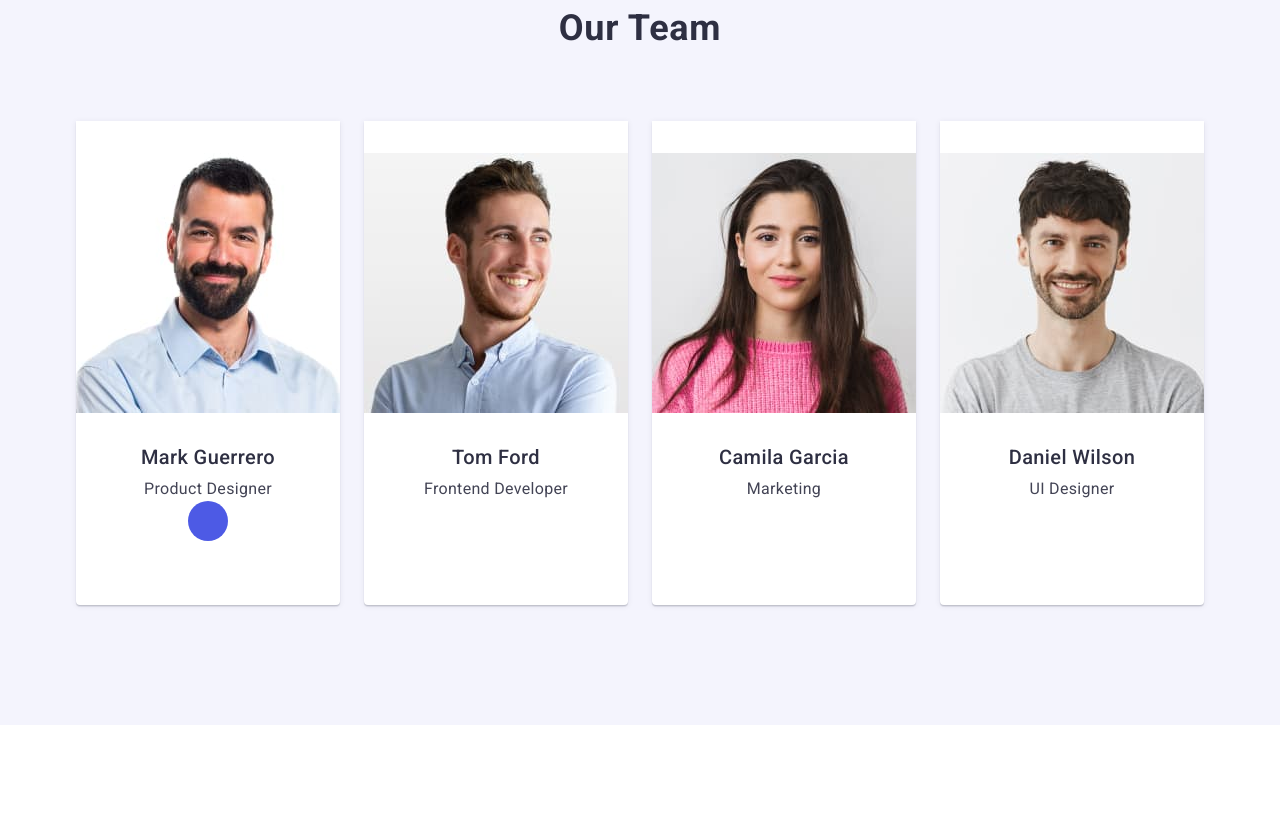
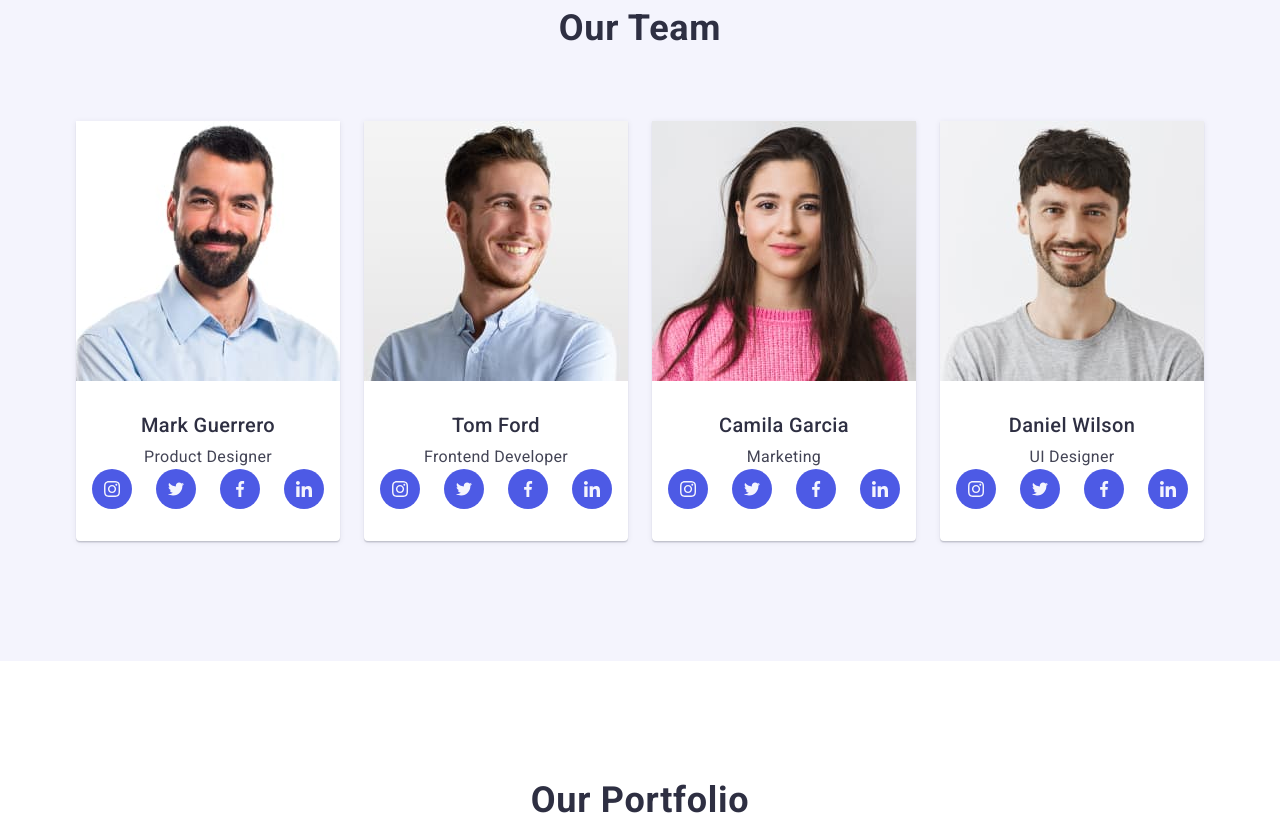
Before and after one commit to DianaOlegivna/goit-markup-hw-06, a plain HTML site: page index.html in a window 1280 px wide. Shown: the part 1320-2144 px from the top of the page. Drawn offline with nearby package versions, Linux system fonts and the light colour scheme.

Commit message:
update index html file

```diff
--- a/css/styles.css
+++ b/css/styles.css
@@ -297,39 +297,6 @@ img {
 /*============ /BENEFITS SECTION ====== */
 
 /*============ Team Section ====== */
-.icons-social-network {
-    display: flex;
-    justify-content: center;
-    gap: 24px;
-}
-
-.social-network {
-    width: 40px;
-    height: 40px;
-}
-
-.icons-media {
-width: 100%;
- height: 100%;
-background-color: #4d5ae5;
-border-radius: 50%;
-display: flex;
-align-items: center;
-justify-content: center;
-transition: background-color 250ms cubic-bezier(0.4, 0, 0.2, 1);
-
-}
-
-.icons-media:hover
-.icons-media:focus {
-    background-color: #404bbf;
-    background-color: #404bbf;
-}
-
-.icons-social {
-    fill: #f4f4fd;
-}
-
 .team-section {
     background-color: #F4F4FD;
     padding: 120px 0;
@@ -340,9 +307,8 @@ transition: background-color 250ms cubic-bezier(0.4, 0, 0.2, 1);
 }
 
 .team-list {
-    display:flex;
+    display: flex;
     gap: 24px;
-    justify-content: center;
 }
 
 .avatar-container {
@@ -361,7 +327,6 @@ transition: background-color 250ms cubic-bezier(0.4, 0, 0.2, 1);
 
 }
 
-
 .team-list-item {
     background-color: #FFFFFF;
     width: calc((100% - 72px) / 4);
@@ -369,8 +334,6 @@ transition: background-color 250ms cubic-bezier(0.4, 0, 0.2, 1);
     box-shadow: 0px 1px 6px rgba(46, 47, 66, 0.08),
         0px 1px 1px rgba(46, 47, 66, 0.16),
         0px 2px 1px rgba(46, 47, 66, 0.08);
-    text-align: center;
-    padding: 32px 0;
 }
 
 .team-list-text {
@@ -381,6 +344,39 @@ transition: background-color 250ms cubic-bezier(0.4, 0, 0.2, 1);
 
 }
 
+.icons-media {
+    display: flex;
+    justify-content: center;
+    gap:24px;
+}
+
+.media-icons {
+
+        width: 40px;
+        height: 40px;
+}
+
+
+.link-social-media {
+    width: 100%;
+    height: 100%;
+    background-color:#4d5ae5;
+    border-radius: 50%;
+    display: flex;
+    align-items: center;
+    justify-content: center;
+    transition: background-color 250ms cubic-bezier(0.4, 0, 0.2, 1);;
+}
+
+.link-social-media:hover
+.link-social-media:focus  {
+    background-color: #404bbf;
+ }
+
+.social-media-icons {
+    fill:#F4F4FD;
+
+}
 
 /*============ /Team Section ====== */
 
@@ -399,12 +395,17 @@ transition: background-color 250ms cubic-bezier(0.4, 0, 0.2, 1);
 
 
 
-.portfolio-list-item:hover .portfolio-overlay {
+.portfolio-list-item:hover {
     box-shadow: 0px 1px 6px rgba(46, 47, 66, 0.08),
         0px 1px 1px rgba(46, 47, 66, 0.16),
         0px 2px 1px rgba(46, 47, 66, 0.08);
+
+}
+
+.portfolio-overlay:hover {
     transform: translateY(0%);
 }
+
 
 
 .portfolio-overlay {
@@ -483,84 +484,25 @@ transition: background-color 250ms cubic-bezier(0.4, 0, 0.2, 1);
 /*=========== / Our Portfolio ====== */
 
 /*=========== Page Footer ========= */
-.footer-logo-paragraph {
-    margin-right: 120px
-}
-
 .page-footer {
     background-color: #2e2f42;
     padding: 100px 0;
 
 }
 
-.social-link {
-    width: 100%;
-    height: 100%;
-    background-color: #4d5ae5;
-    border-radius: 50%;
+.footer-container {
     display: flex;
-    align-items: baseline;
-    margin-right: 120px;
-
-}
-
-.social-link:hover
-.social-link:focus {
-    background-color: #31d0aa;
-}
-
-.icons-social  {
-    fill: #f4f4fd;
-}
-
-
-.footer-container {
+    align-items: center;
     gap: 0;
     justify-content: flex-start;
-    flex-direction: column;
+    flex-direction: row;
     margin: 0 auto;
     padding: 0 15px;
-}
-
-.icons-social-media {
-    display: flex;
-    gap: 16px;
-}
-
-.social-link-item {
-    width: 40px;
-    height: 40px;
 }
 
 .footer-logo {
     display: inline-block;
     margin-bottom: 16px;
-}
-
-.link-text {
-    font-weight: 500;
-    font-size: 16px;
-    line-height: 1.5;
-    letter-spacing: 0.02em;
-    color:#FFFFFF;
-    margin-bottom: 16px;
-
-
-}
-
-.social-icons {
-    display: flex;
-    justify-content: center;
-    gap: 16px;
-
-}
-
-.social-icons svg {
-    width: 24px;
-     height: 24px;
-    fill: none;
-
-
 }
 
 .page-description {
@@ -575,4 +517,44 @@ transition: background-color 250ms cubic-bezier(0.4, 0, 0.2, 1);
     color: #f4f4fd;
 }
 
+.logo-description {
+    margin-right: 120px;
+}
+
+.description-social-media {
+    font-weight: 500;
+    font-size: 16px;
+    line-height: 1.5;
+    letter-spacing: 0.02em;
+    color:#FFFFFF;
+    margin-bottom: 16px;
+}
+
+.media-icons-footer {
+    display: flex;
+    gap:16px;
+
+}
+
+.list-media-icons {
+    width: 40px;
+    height: 40px;
+    transition: background-color 250ms cubic-bezier(0.4, 0, 0.2, 1);
+}
+
+.icons-media-link {
+    width: 100%;
+        height: 100%;
+        background-color: #4d5ae5;
+        border-radius: 50%;
+        display: flex;
+        align-items: center;
+        justify-content: center;
+}
+
+.icons-media-link:hover
+.icons-media-link:focus {
+    background-color: #31d0aa;
+}
+
 /*=========== /Page Footer ========= */
--- a/index.html
+++ b/index.html
@@ -125,94 +125,167 @@
                 <h2 class="section-title"> Our Team </h2>
                 <ul class="team-list">
                     <li class="team-list-item">
-                    <img class="team-list-avatar" src="./images/mark-guerrero.jpg" alt="Mark Guerrero avatar" width="264" height="260"/>
+                        <img class="team-list-avatar" src="./images/mark-guerrero.jpg" alt="Mark Guerrero avatar" width="264"
+                            height="260" />
                         <div class="container avatar-container">
                             <h3 class="team-list-fullname">Mark Guerrero</h3>
                             <p class="team-list-text">Product Designer</p>
-                    <div class="social-icons">
-                        <ul class="icons-social-network">
-                            <li class="social-network">
-                            <a class="icons-media" href="">
-                    <svg class="icons-social" width="16" height="16">
+
+                            <ul class="icons-media">
+                                <li class="media-icons">
+                                    <a class="link-social-media" href="">
+                                        <svg class="social-media-icons" width="16" height="16">
                                             <use href="./images/icons.svg#icon-instagram-2"></use>
                                         </svg>
-                    <svg  class="icons-social" width="16" height="16">
+                                    </a>
+                                    </li>
+                                    <li class="media-icons">
+                                    <a class="link-social-media" href="">
+                                        <svg class="social-media-icons" width="16" height="16">
                                             <use href="./images/icons.svg#icon-Group"></use>
                                         </svg>
-                    <svg  class="icons-social" width="16" height="16">
-                        <use href="./images/icons.svg#con-facebook-1"></use>
+                                    </a>
+                                    </li>
+                                    <li class="media-icons">
+                                    <a class="link-social-media" href="">
+                                        <svg class="social-media-icons" width="16" height="16">
+                                            <use href="./images/icons.svg#icon-facebook-1"></use>
                                         </svg>
-                    <svg  class="icons-social" width="16" height="16">
+                                    </a>
+                                    </li>
+                                    <li class="media-icons">
+                                    <a class="link-social-media" href="">
+                                        <svg class="social-media-icons" width="16" height="16">
                                             <use href="./images/icons.svg#icon-linkedin-1"></use>
                                         </svg>
                                     </a>
                                     </li>
+
+
                             </ul>
+
                         </div>
-                    </div>
+
 
                     </li>
                     <li class="team-list-item">
-                    <img class="team-list-avatar" src="./images/tom-ford.jpg" alt="Tom Ford avatar" width="264" height="260"/>
+                        <img class="team-list-avatar" src="./images/tom-ford.jpg" alt="Tom Ford avatar" width="264"
+                            height="260" />
                         <div class="container avatar-container">
                             <h3 class="team-list-fullname">Tom Ford</h3>
                             <p class="team-list-text">Frontend Developer</p>
-                    <div class="social-icons">
-                        <svg>
-                            <use href="./images/icons.svg.svg#icon-instagram-2"></use>
+                            <ul class="icons-media">
+                                <li class="media-icons">
+                                    <a class="link-social-media" href="">
+                                        <svg class="social-media-icons" width="16" height="16">
+                                            <use href="./images/icons.svg#icon-instagram-2"></use>
                                         </svg>
-                        <svg>
-                            <use href="./images/icons.svg.svg#icon-Group"></use>
+                                    </a>
+                                </li>
+                                <li class="media-icons">
+                                    <a class="link-social-media" href="">
+                                        <svg class="social-media-icons" width="16" height="16">
+                                            <use href="./images/icons.svg#icon-Group"></use>
                                         </svg>
-                        <svg>
-                            <use href="./images/icons.svg.svg#icon-facebook-1"></use>
+                                    </a>
+                                </li>
+                                <li class="media-icons">
+                                    <a class="link-social-media" href="">
+                                        <svg class="social-media-icons" width="16" height="16">
+                                            <use href="./images/icons.svg#icon-facebook-1"></use>
                                         </svg>
-                        <svg>
-                            <use href="./images/icons.svg.svg#icon-linkedin-1"></use>
+                                    </a>
+                                </li>
+                                <li class="media-icons">
+                                    <a class="link-social-media" href="">
+                                        <svg class="social-media-icons" width="16" height="16">
+                                            <use href="./images/icons.svg#icon-linkedin-1"></use>
                                         </svg>
-                    </div>
+                                    </a>
+                                </li>
+
+
+                            </ul>
                         </div>
                     </li>
                     <li class="team-list-item">
-                    <img class="team-list-avatar" src="./images/camila-garcia.jpg" alt="Camila Garcia avatar" width="264" height="260"/>
+                        <img class="team-list-avatar" src="./images/camila-garcia.jpg" alt="Camila Garcia avatar" width="264"
+                            height="260" />
                         <div class="container avatar-container">
                             <h3 class="team-list-fullname">Camila Garcia</h3>
                             <p class="team-list-text">Marketing</p>
-                    <div class="social-icons">
-                        <svg>
-                            <use href="./images/icons.svg.svg#icon-instagram-2"></use>
+                            <ul class="icons-media">
+                                <li class="media-icons">
+                                    <a class="link-social-media" href="">
+                                        <svg class="social-media-icons" width="16" height="16">
+                                            <use href="./images/icons.svg#icon-instagram-2"></use>
                                         </svg>
-                        <svg>
-                            <use href="./images/icons.svg.svg#icon-Group"></use>
+                                    </a>
+                                </li>
+                                <li class="media-icons">
+                                    <a class="link-social-media" href="">
+                                        <svg class="social-media-icons" width="16" height="16">
+                                            <use href="./images/icons.svg#icon-Group"></use>
                                         </svg>
-                        <svg>
-                            <use href="./images/icons.svg.svg#icon-facebook-1"></use>
+                                    </a>
+                                </li>
+                                <li class="media-icons">
+                                    <a class="link-social-media" href="">
+                                        <svg class="social-media-icons" width="16" height="16">
+                                            <use href="./images/icons.svg#icon-facebook-1"></use>
                                         </svg>
-                        <svg>
-                            <use href="./images/icons.svg.svg#icon-linkedin-1"></use>
+                                    </a>
+                                </li>
+                                <li class="media-icons">
+                                    <a class="link-social-media" href="">
+                                        <svg class="social-media-icons" width="16" height="16">
+                                            <use href="./images/icons.svg#icon-linkedin-1"></use>
                                         </svg>
-                    </div>
+                                    </a>
+                                </li>
+
+
+                            </ul>
                         </div>
                     </li>
                     <li class="team-list-item">
-                    <img class="team-list-avatar" src="./images/daniel-wilson.jpg" alt="Daniel Wilson avatar" width="264" height="260"/>
+                        <img class="team-list-avatar" src="./images/daniel-wilson.jpg" alt="Daniel Wilson avatar" width="264"
+                            height="260" />
                         <div class="container avatar-container">
                             <h3 class="team-list-fullname">Daniel Wilson</h3>
                             <p class="team-list-text">UI Designer</p>
-                    <div class="social-icons">
-                        <svg>
-                            <use href="./images/icons.svg.svg#icon-instagram-2"></use>
+                            <ul class="icons-media">
+                                <li class="media-icons">
+                                    <a class="link-social-media" href="">
+                                        <svg class="social-media-icons" width="16" height="16">
+                                            <use href="./images/icons.svg#icon-instagram-2"></use>
                                         </svg>
-                        <svg>
-                            <use href="./images/icons.svg.svg#icon-Group"></use>
+                                    </a>
+                                </li>
+                                <li class="media-icons">
+                                    <a class="link-social-media" href="">
+                                        <svg class="social-media-icons" width="16" height="16">
+                                            <use href="./images/icons.svg#icon-Group"></use>
                                         </svg>
-                        <svg>
-                            <use href="./images/icons.svg.svg#icon-facebook-1"></use>
+                                    </a>
+                                </li>
+                                <li class="media-icons">
+                                    <a class="link-social-media" href="">
+                                        <svg class="social-media-icons" width="16" height="16">
+                                            <use href="./images/icons.svg#icon-facebook-1"></use>
                                         </svg>
-                        <svg>
-                            <use href="./images/icons.svg.svg#icon-linkedin-1"></use>
+                                    </a>
+                                </li>
+                                <li class="media-icons">
+                                    <a class="link-social-media" href="">
+                                        <svg class="social-media-icons" width="16" height="16">
+                                            <use href="./images/icons.svg#icon-linkedin-1"></use>
                                         </svg>
-                    </div>
+                                    </a>
+                                </li>
+
+
+                            </ul>
                         </div>
                     </li>
                 </ul>
@@ -320,56 +393,51 @@
     <!-- Page Footer -->
 <footer class="page-footer">
     <div class="container footer-container">
-
-        <div class="social-icons">
-            <p class="link-text"> Social media</p>
-            <ul class="icons-social-media">
-                <li class="social-link-item">
-                    <a class="social-link"  href="">
-                        <svg class="icons-social" width="24" height="24">
-                        <use href="./images/icons.svg.svg#icon-instagram-2">
-                        </use>
+        <div class="logo-description">
+            <a class="page-logo footer-logo" href="./index.html"> Web<span class="footer-text">Studio </span>
+            </a>
+            <p class="page-description">Increase the flow of customers and sales for your business with digital marketing &
+                growth solutions.</p>
+        </div>
+        <div class="social-media">
+            <p class="description-social-media"> Social media </p>
+         <ul class="media-icons-footer">
+            <li class="list-media-icons">
+                <a class="icons-media-link" href="">
+                    <svg class="social-media-icons"  width="24" height="24">
+                        <use href="./images/icons.svg#icon-instagram-2"></use>
                     </svg>
                 </a>
 
             </li>
-
-            <li class="social-link-item">
-                <a class="social-link" href="">
-                <svg>
-                    <use href="./images/icons.svg.svg#icon-Group"></use>
+            <li class="list-media-icons">
+                <a class="icons-media-link" href="">
+                    <svg class="social-media-icons" width="24" height="24">
+                        <use href="./images/icons.svg#icon-Group"></use>
                     </svg>
                 </a>
 
             </li>
-
-            <li class="social-link-item">
-                <a class="social-link" href="">
-                    <svg>
-                        <use href="./images/icons.svg.svg#icon-facebook-1"></use>
+            <li class="list-media-icons">
+                <a class="icons-media-link" href="">
+                    <svg class="social-media-icons" width="24" height="24">
+                        <use href="./images/icons.svg#icon-facebook-1"></use>
                     </svg>
                 </a>
 
             </li>
-
-            <li class="social-link-item"></li>
-                <a class="social-link" href="">
-                    <svg>
-                        <use href="./images/icons.svg.svg#icon-linkedin-1"></use>
+            <li class="list-media-icons">
+                <a class="icons-media-link" href="">
+                    <svg class="social-media-icons" width="24" height="24">
+                        <use href="./images/icons.svg#icon-linkedin-1"></use>
                     </svg>
                 </a>
 
             </li>
          </ul>
         </div>
-        <div class="footer-logo-paragraph">
-        <a class="page-logo footer-logo" href="./index.html"> Web<span class="footer-text">Studio </span>
-        </a>
-        <p class="page-description">Increase the flow of customers and sales for your business with digital marketing & growth solutions.</p>
+
     </div>
-    </div>
-
 </footer>
 </body>
-
 </html>
```
Lines whose indentation alone changed are shown as unchanged.
